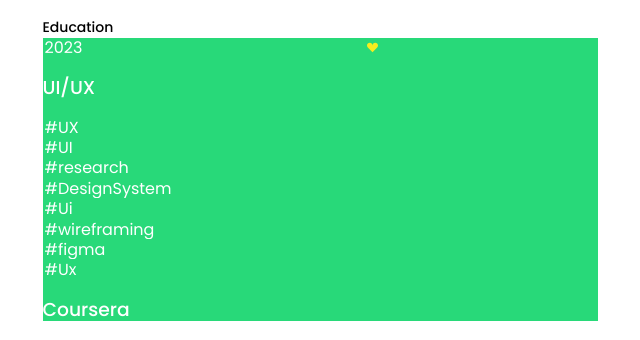
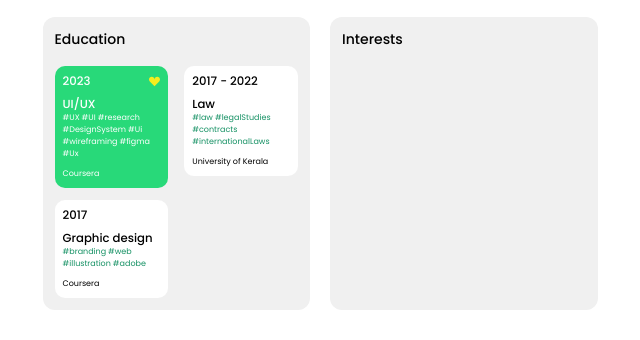
Before and after one commit to TerebinovSergey/tinkoff, a website: page index.html in a window 1280 px wide. Shown: the part 555-895 px from the top of the page, without its empty margins (320-960 px from the left). After the commit the page ends 865 px from the top, so only its background shows below. Drawn offline with Linux system fonts and the light colour scheme.

Commit message:
feat: implement the education section

```diff
--- a/index.html
+++ b/index.html
@@ -417,99 +417,241 @@ Prepare case briefs and summarize depositions, interrogatories and testimony
         </section>
       </div>
       <div class="main__bottom">
-        <section class="education-box">
-          <header>
+        <section class="education-box background-base">
+          <header class="education-box__header">
             <h2 class="education-box__title title">Education</h2>
           </header>
-          <ul class="list-educations ul-reset">
-            <li
-              class="list-educations__item education background-green color-white"
+          <div class="education-box__content">
+            <ul class="education-box__column-1 list-educations ul-reset">
+              <li class="list-educations__item education last-education">
+                <header class="education__header">
+                  <h3
+                    class="education__years editable-text"
+                    contenteditable="true"
+                    aria-label="Education years"
                   >
-              <header class="education__header">
-                <input
-                  class="education__years background-green color-white"
-                  type="text"
-                  value="2023"
-                  aria-label="Education years"
+                    2023
+                  </h3>
+                  <img
+                    class="education__like"
+                    src="./src/icons/like.svg"
+                    alt="like"
                   />
-                <img src="./src/icons/like.svg" alt="like" />
                 </header>
                 <section class="education__content">
-                <header class="education__header">
-                  <h3 class="education__title">UI/UX</h3>
+                  <header class="education__content-header">
+                    <h3
+                      class="education__title editable-text"
+                      contenteditable="true"
+                    >
+                      UI/UX
+                    </h3>
                   </header>
                   <ul class="education__tags ul-reset">
-                  <li class="education__tag">
-                    <input
-                      class="education__input background-green color-white"
-                      type="text"
-                      value="#UX"
-                      aria-label="Tag: UX"
-                    />
+                    <li class="education__tag tag">
+                      <span
+                        class="tag__content editable-text"
+                        contenteditable="true"
+                        >UX</span
+                      >
                     </li>
                     <li class="education__tag">
-                    <input
-                      class="education__input background-green color-white"
-                      type="text"
-                      value="#UI"
-                      aria-label="Tag: #UI"
-                    />
+                      <span
+                        class="tag__content editable-text"
+                        contenteditable="true"
+                        >UI</span
+                      >
                     </li>
                     <li class="education__tag">
-                    <input
-                      class="education__input background-green color-white"
-                      type="text"
-                      value="#research"
-                      aria-label="Tag: #research"
-                    />
+                      <span
+                        class="tag__content editable-text"
+                        contenteditable="true"
+                        >research</span
+                      >
                     </li>
                     <li class="education__tag">
-                    <input
-                      class="education__input background-green color-white"
-                      type="text"
-                      value="#DesignSystem"
-                      aria-label="Tag: #DesignSystem"
-                    />
+                      <span
+                        class="tag__content editable-text"
+                        contenteditable="true"
+                        >DesignSystem</span
+                      >
                     </li>
                     <li class="education__tag">
-                    <input
-                      class="education__input background-green color-white"
-                      type="text"
-                      value="#Ui"
-                      aria-label="Tag: #Ui"
-                    />
+                      <span
+                        class="tag__content editable-text"
+                        contenteditable="true"
+                        >Ui</span
+                      >
                     </li>
                     <li class="education__tag">
-                    <input
-                      class="education__input background-green color-white"
-                      type="text"
-                      value="#wireframing"
-                      aria-label="Tag: #wireframing"
-                    />
+                      <span
+                        class="tag__content editable-text"
+                        contenteditable="true"
+                        >wireframing</span
+                      >
                     </li>
                     <li class="education__tag">
-                    <input
-                      class="education__input background-green color-white"
-                      type="text"
-                      value="#figma"
-                      aria-label="Tag: #figma"
-                    />
+                      <span
+                        class="tag__content editable-text"
+                        contenteditable="true"
+                        >figma</span
+                      >
                     </li>
                     <li class="education__tag">
-                    <input
-                      class="education__input background-green color-white"
-                      type="text"
-                      value="#Ux"
-                      aria-label="Tag: #Ux"
-                    />
+                      <span
+                        class="tag__content editable-text"
+                        contenteditable="true"
+                        >Ux</span
+                      >
                     </li>
                   </ul>
                 </section>
                 <footer class="education__footer">
-                <h3 class="education__school">Coursera</h3>
+                  <p
+                    class="education__school editable-text"
+                    contenteditable="true"
+                  >
+                    Coursera
+                  </p>
+                </footer>
+              </li>
+              <li class="list-educations__item education">
+                <header class="education__header">
+                  <h3
+                    class="education__years editable-text"
+                    contenteditable="true"
+                    aria-label="Education years"
+                  >
+                    2017
+                  </h3>
+                  <img
+                    class="education__like hidden"
+                    src="./src/icons/like.svg"
+                    alt="like"
+                  />
+                </header>
+                <section class="education__content">
+                  <header class="education__content-header">
+                    <h3
+                      class="education__title editable-text"
+                      contenteditable="true"
+                    >
+                      Graphic design
+                    </h3>
+                  </header>
+                  <ul class="education__tags ul-reset">
+                    <li class="education__tag tag">
+                      <span
+                        class="tag__content editable-text"
+                        contenteditable="true"
+                        >branding</span
+                      >
+                    </li>
+                    <li class="education__tag">
+                      <span
+                        class="tag__content editable-text"
+                        contenteditable="true"
+                        >web</span
+                      >
+                    </li>
+                    <li class="education__tag">
+                      <span
+                        class="tag__content editable-text"
+                        contenteditable="true"
+                        >illustration</span
+                      >
+                    </li>
+                    <li class="education__tag">
+                      <span
+                        class="tag__content editable-text"
+                        contenteditable="true"
+                        >adobe</span
+                      >
+                    </li>
+                  </ul>
+                </section>
+                <footer class="education__footer">
+                  <p
+                    class="education__school editable-text"
+                    contenteditable="true"
+                  >
+                    Coursera
+                  </p>
                 </footer>
               </li>
             </ul>
+            <ul class="education-box__column-2 list-educations ul-reset">
+              <li class="list-educations__item education">
+                <header class="education__header">
+                  <h3
+                    class="education__years editable-text"
+                    contenteditable="true"
+                    aria-label="Education years"
+                  >
+                    2017 - 2022
+                  </h3>
+                  <img
+                    class="education__like hidden"
+                    src="./src/icons/like.svg"
+                    alt="like"
+                  />
+                </header>
+                <section class="education__content">
+                  <header class="education__content-header">
+                    <h3
+                      class="education__title editable-text"
+                      contenteditable="true"
+                    >
+                      Law
+                    </h3>
+                  </header>
+                  <ul class="education__tags ul-reset">
+                    <li class="education__tag tag">
+                      <span
+                        class="tag__content editable-text"
+                        contenteditable="true"
+                        >law</span
+                      >
+                    </li>
+                    <li class="education__tag">
+                      <span
+                        class="tag__content editable-text"
+                        contenteditable="true"
+                        >legalStudies</span
+                      >
+                    </li>
+                    <li class="education__tag">
+                      <span
+                        class="tag__content editable-text"
+                        contenteditable="true"
+                        >contracts</span
+                      >
+                    </li>
+                    <li class="education__tag">
+                      <span
+                        class="tag__content editable-text"
+                        contenteditable="true"
+                        >internationalLaws</span
+                      >
+                    </li>
+                  </ul>
+                </section>
+                <footer class="education__footer">
+                  <p
+                    class="education__school editable-text"
+                    contenteditable="true"
+                  >
+                    University of Kerala
+                  </p>
+                </footer>
+              </li>
+            </ul>
+          </div>
+        </section>
+        <section class="interests-box background-base">
+          <header class="interests-box__header">
+            <h2 class="interests-box__title title">Interests</h2>
+          </header>
         </section>
       </div>
     </main>
--- a/src/style.css
+++ b/src/style.css
@@ -6,6 +6,7 @@
 @import './styles/languages-box.css';
 @import './styles/experience-box.css';
 @import './styles/tool-box.css';
+@import './styles/education-box.css';
 
 @font-face {
   font-family: 'Poppins';
@@ -36,17 +37,6 @@ body {
   font-family: 'Poppins', sans-serif;
 }
 
-.hidden {
-  position: absolute;
-  margin: 0;
-  padding: 0;
-  width: 1px;
-  height: 1px;
-  border: 0;
-  opacity: 0;
-  overflow: hidden;
-}
-
 body {
   display: flex;
   flex-direction: column;
@@ -54,7 +44,9 @@ body {
   gap: 20px;
 }
 
-h2 {
+h2,
+h3,
+p {
   margin: 0;
 }
 
@@ -99,6 +91,27 @@ input {
   list-style-type: none;
 }
 
+.editable-text {
+  display: inline-block;
+  min-width: 10px;
+}
+
+.editable-text:empty {
+  border: 1px solid #000000;
+  border-radius: 3px;
+  background-color: #f17e7e;
+}
+
+.editable-text:focus {
+  padding: 2px 10px 2px 2px;
+  outline: none;
+  border: 1px solid #000000;
+  border-radius: 3px;
+  color: #000000;
+  background-color: #ffffff;
+  line-height: 1.5;
+}
+
 .main {
   display: flex;
   flex-direction: column;
@@ -106,7 +119,19 @@ input {
   width: 100%;
 }
 
-.main__top {
+.main__top,
+.main__bottom {
   display: flex;
   gap: 20px;
 }
+
+.interests-box {
+  display: flex;
+  flex: 1;
+  min-width: 0;
+  border-radius: 12px;
+  padding: 12px;
+}
+
+.interests-box__header {
+}
--- /dev/null
+++ b/src/styles/education-box.css
@@ -0,0 +1,101 @@
+.education-box {
+  padding: 12px;
+  display: flex;
+  flex-direction: column;
+  flex: 1;
+  gap: 16px;
+  min-width: 0;
+  border-radius: 12px;
+}
+
+.education-box__content {
+  display: flex;
+  gap: 16px;
+}
+
+.education-box__column-1,
+.education-box__column-2 {
+  flex: 1;
+  min-width: 0;
+}
+
+.list-educations {
+  display: flex;
+  flex-direction: column;
+  gap: 12px;
+}
+
+.list-educations__item {
+  background-color: #ffffff;
+}
+
+.education {
+  padding: 8px;
+  display: flex;
+  flex-direction: column;
+  gap: 8px;
+  border-radius: 10px;
+}
+
+.education__header,
+.education__content-header {
+  font-size: 10px;
+  font-weight: 500;
+  line-height: 15px;
+}
+.education__header {
+  display: flex;
+  justify-content: space-between;
+}
+
+.education__title {
+  margin: 0;
+}
+
+.education__like {
+  visibility: hidden;
+}
+
+.last-education .education__like {
+  visibility: visible;
+}
+
+.education__tags {
+  display: flex;
+  flex-wrap: wrap;
+}
+
+.education__tags > * {
+  margin-right: 2px;
+}
+
+.education__tag {
+  display: flex;
+}
+
+.last-education,
+.last-education .tag__content {
+  color: #ffffff;
+  background-color: var(--green-color);
+}
+
+.tag__content {
+  font-size: 8px;
+  font-weight: 400;
+  line-height: 12px;
+  color: var(--dark-green-color);
+}
+
+.tag__content::before {
+  content: '#';
+}
+
+.education__school {
+  font-size: 8px;
+  font-weight: 400;
+  line-height: 12px;
+}
+
+.education__footer {
+  display: flex;
+}
--- a/src/styles/variables.css
+++ b/src/styles/variables.css
@@ -3,4 +3,5 @@
   --green-color: #28d979;
   --grey-brown-color: #7e731266;
   --light-yellow-color: #ddf163;
+  --dark-green-color: #149063;
 }
```
Lines whose indentation alone changed are shown as unchanged.
